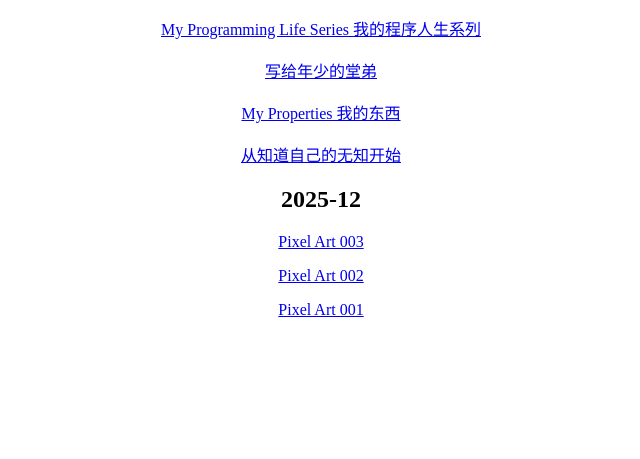
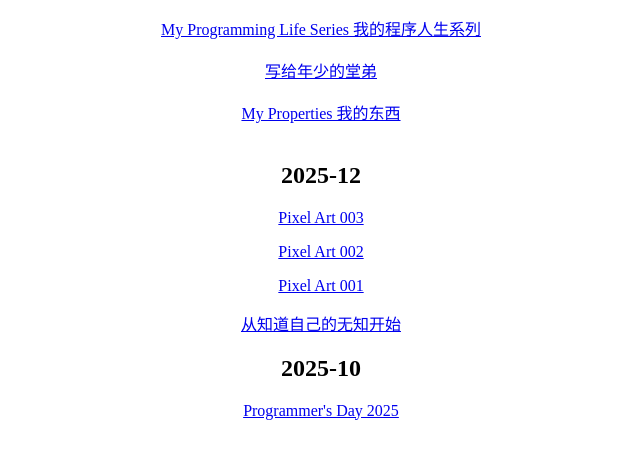
Before and after one commit to zhangyouyalife/ysl, a plain HTML site: page index.html in a window 1280 px wide. Shown: the part 109-568 px from the top of the page, without its empty margins (319-959 px from the left). Drawn offline with Linux system fonts and the light colour scheme.

Commit message:
programmer's day 2025

```diff
--- a/index.html
+++ b/index.html
@@ -18,7 +18,6 @@
       <br /><br />
       <a href="./property/index.html">My Properties 我的东西</a>
       <br /><br />
-      <a href="./startwithknowingmyignorance/index.html">从知道自己的无知开始</a>
     </nav>
 
     <section class="ysl-article-timeline">
@@ -32,6 +31,16 @@
       <div>
         <a href="./2025/12/pixelart001/index.html">Pixel Art 001</a>
       </div>
+      <div>
+        <a href="./startwithknowingmyignorance/index.html">从知道自己的无知开始</a>
+      </div>
+    </section>
+
+    <section class="ysl-article-timeline">
+      <h1>2025-10</h1>
+      <div>
+        <a href="./2025/10/programmerday2025/index.html">Programmer's Day 2025</a>
+      </div>
     </section>
 
   </body>
```
Also changed, not shown: 2025/10/programmerday2025/index.html (renamed from 2025/10/2025programmerday/index.html, +2 -2 lines), 2025/10/programmerday2025/erd_example.jpg (renamed from 2025/10/2025programmerday/erd_example.jpg).
